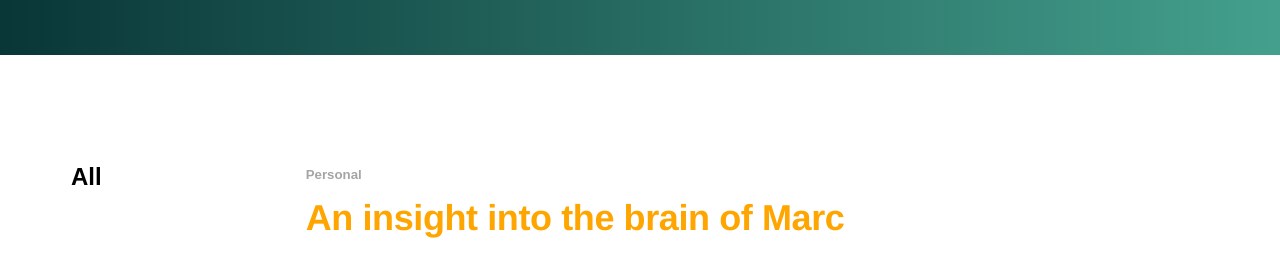
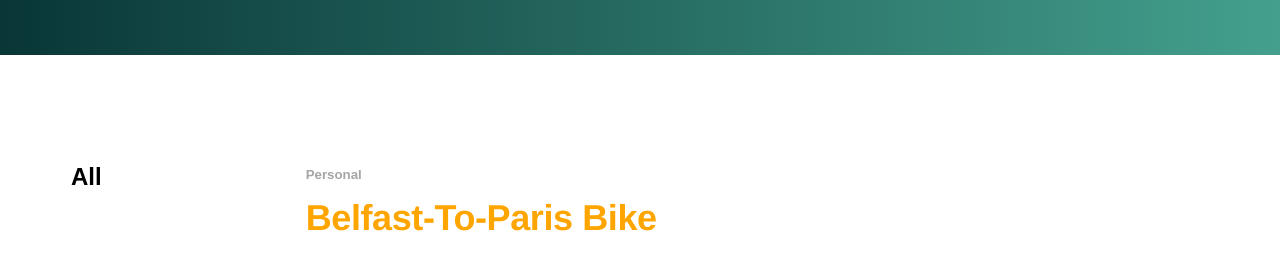
Before and after one commit to kinners00/website, a plain HTML site: page blog.html in a window 1280 px wide. Shown: the part 537-810 px from the top of the page. Drawn offline with nearby package versions, Linux system fonts and the light colour scheme.

Commit message:
added blog post

```diff
--- a/blog.html
+++ b/blog.html
@@ -58,9 +58,8 @@
       <div class="titlecontainer">
         <div class="cardpost">
         <h5 class=category>Personal</h5>
-        <div class="popup" onclick="myFunction()"><a class="blogtitle">An insight into the brain of Marc</a>
-          <span class="popuptext" id="myPopup">Coming soon</span>
-        </div>
+        <a class="blogtitle" href="projects/bfs-par-bike.html">Belfast-To-Paris Bike</a>
+
           <!--  <h5 class="date">*Coming soon!</h5> -->
         <div class="cardend">
       </div>
```
